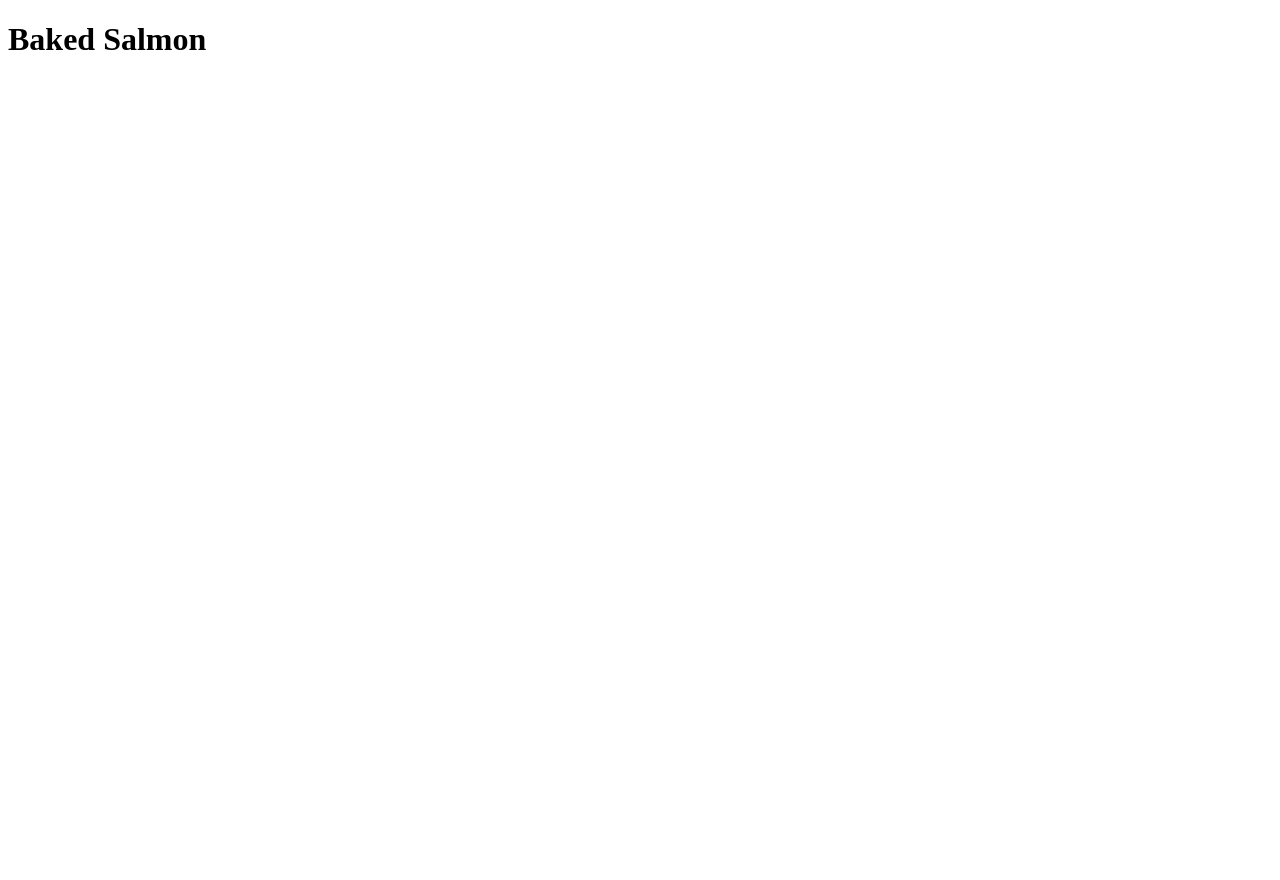
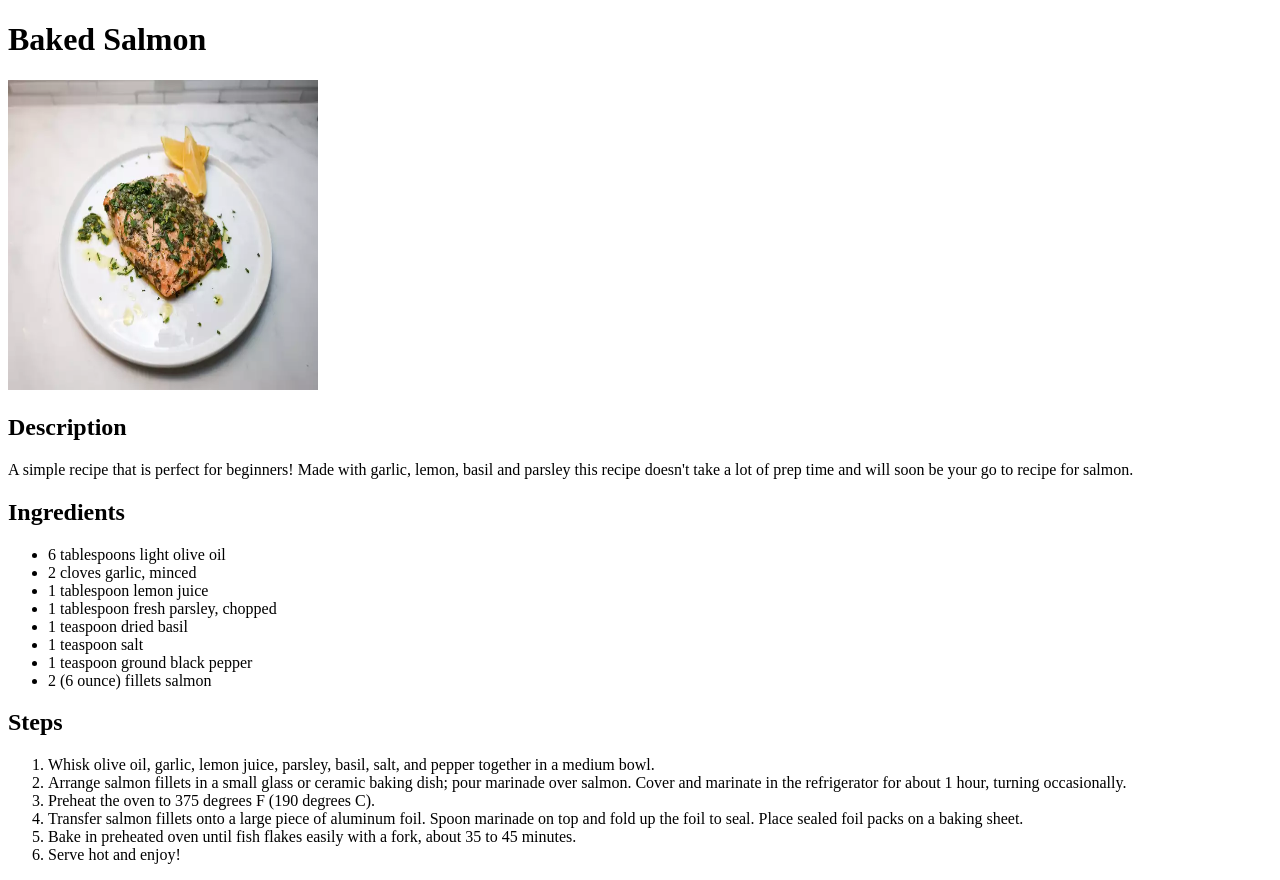
Before and after one commit to ejun95/odin-recipes, a plain HTML site: page recipes/baked_salmon.html in a window 1280 px wide. Before the commit the page ends 800 px from the top, so only its background shows below. Drawn offline with Linux system fonts and the light colour scheme.

Commit message:
Add content to the baked salmon page

```diff
--- a/recipes/baked_salmon.html
+++ b/recipes/baked_salmon.html
@@ -8,6 +8,33 @@
 
   <body>
     <h1>Baked Salmon</h1>
+
+    <img src="../images/baked_salmon.jpg" alt="Delicious baked salmon" height="310" width="310">
+
+    <h2>Description</h2>
+    <p>A simple recipe that is perfect for beginners! Made with garlic, lemon, basil and parsley this recipe doesn't take a lot of prep time and will soon be your go to recipe for salmon.</p>
+
+    <h2>Ingredients</h2>
+    <ul>
+      <li>6 tablespoons light olive oil</li>
+      <li>2 cloves garlic, minced</li>
+      <li>1 tablespoon lemon juice</li>
+      <li>1 tablespoon fresh parsley, chopped</li>
+      <li>1 teaspoon dried basil</li>
+      <li>1 teaspoon salt</li>
+      <li>1 teaspoon ground black pepper</li>
+      <li>2 (6 ounce) fillets salmon</li>
+    </ul>
+
+    <h2>Steps</h2>
+    <ol>
+      <li>Whisk olive oil, garlic, lemon juice, parsley, basil, salt, and pepper together in a medium bowl. </li>
+      <li>Arrange salmon fillets in a small glass or ceramic baking dish; pour marinade over salmon. Cover and marinate in the refrigerator for about 1 hour, turning occasionally. </li>
+      <li>Preheat the oven to 375 degrees F (190 degrees C). </li>
+      <li>Transfer salmon fillets onto a large piece of aluminum foil. Spoon marinade on top and fold up the foil to seal. Place sealed foil packs on a baking sheet. </li>
+      <li>Bake in preheated oven until fish flakes easily with a fork, about 35 to 45 minutes. </li>
+      <li>Serve hot and enjoy! </li>
+    </ol>
   </body>
 
 </html>
```
Also changed, not shown: images/baked_salmon.jpg (added), images/spaghetti.jpg (added), images/spam_musubi.jpg (added).
